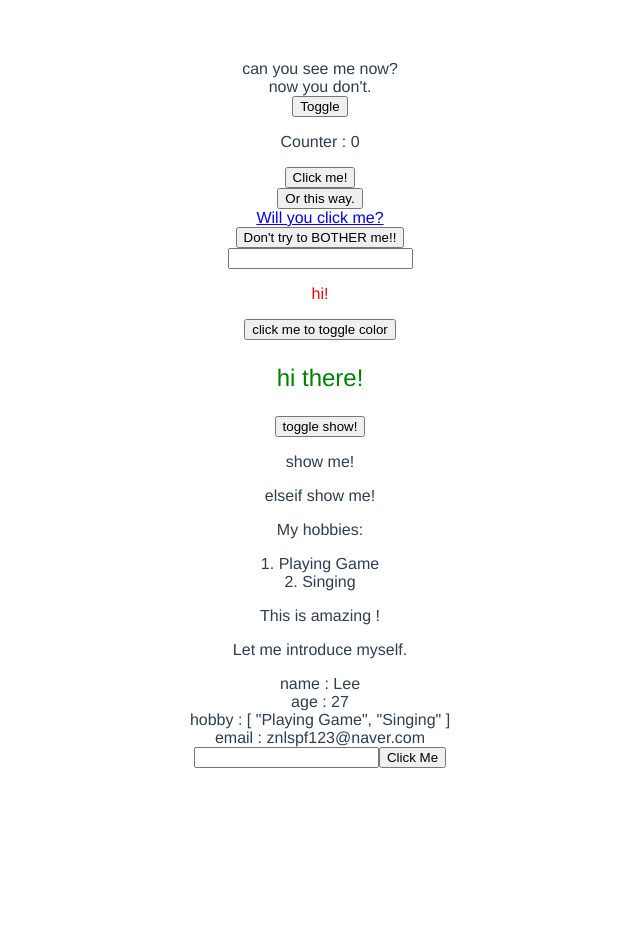
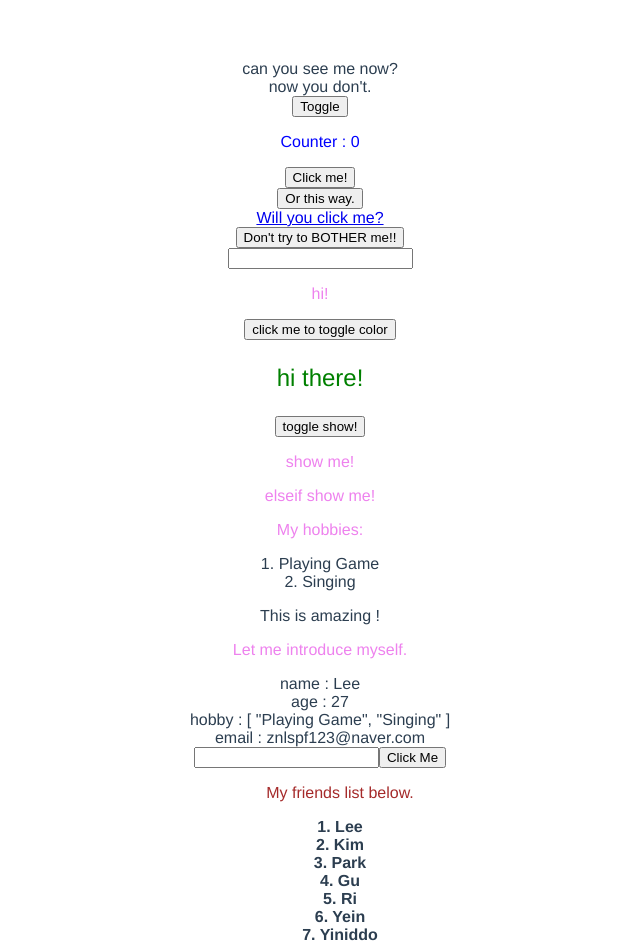
Before and after one commit to ShinLeejong/my_first_vue_tutorial, a Vue app: page / in a window 1280 px wide. Shown: the top 952 px of the page, without its empty margins (320-960 px from the left). Before the commit the page ends 800 px from the top, so only its background shows below. Built offline with nearby package versions, Linux system fonts and the light colour scheme.

Commit message:
20210619 final / props

```diff
--- a/src/App.vue
+++ b/src/App.vue
@@ -34,6 +34,7 @@
       <input type="text" ref="input" name="$ref_test" id="$ref_test_text" />
       <button @click="onClick">Click Me</button>
     </div>
+    <Friends v-bind:friends="friends"/>
   </div>
 </template>
 
@@ -43,6 +44,7 @@ import Counter from './components/Counter.vue'
 import DontLeaveMe from './components/DontLeaveMe.vue'
 import DontBotherMe from './components/DontBotherMe.vue'
 import NewWayOfDataBinding from './components/NewWayOfDataBinding.vue'
+import Friends from './components/Friends.vue'
 
 export default {
   name: 'App',
@@ -57,15 +59,26 @@ export default {
         hobby: ["Playing Game", "Singing"],
         email: "znlspf123@naver.com"
       },
-      template_is_amazing: ["This", "is", "amazing", "!"]
+      template_is_amazing: ["This", "is", "amazing", "!"],
+      friends: {
+        1: "Lee",
+        2: "Kim",
+        3: "Park",
+        4: "Gu",
+        5: "Ri",
+        6: "Yein",
+        7: "Yiniddo"
+      }
     }
   },
   components: {
+    // 'canYouSeeMe': CanYouSeeMe,
     CanYouSeeMe,
     Counter,
     DontLeaveMe,
     DontBotherMe,
-    NewWayOfDataBinding
+    NewWayOfDataBinding,
+    Friends
   },
   methods: {
     onClick: function () {
@@ -96,10 +109,6 @@ export default {
   color: red;
 }
 
-.blue {
-  color: blue;
-}
-
 .dynamicCSS > p {
   font-size: 1.5rem;
   color: green;
@@ -110,4 +119,8 @@ export default {
   padding: 0;
 }
 
+p {
+  color: violet;
+}
+
 </style>
--- a/src/components/Counter.vue
+++ b/src/components/Counter.vue
@@ -22,5 +22,8 @@ export default {
     }
 }
 </script>
-<style>
+<style scoped>
+p {
+    color: blue;
+}
 </style>
--- /dev/null
+++ b/src/components/Friends.vue
@@ -0,0 +1,36 @@
+<template>
+    <div id="friends">
+        <ul>
+            <p>My friends list below.</p>
+            <li v-for="(val, key) in friends" v-bind:key="key">
+                <h4>{{key}}. {{val}}</h4>
+            </li>
+        </ul>
+    </div>
+</template>
+<script>
+export default {
+    props: {
+        friends: {
+            type: Object,
+            required: true
+        }
+    },
+    data: function () {
+        return {
+
+        }
+    }
+}
+</script>
+<style scoped>
+    p {
+        color: brown;
+    }
+    h4 {
+        margin: unset;
+    }
+    li {
+        list-style: none;
+    }
+</style>
```
Also changed, not shown: 1 other file (tests, documents, lock files or other folders).
